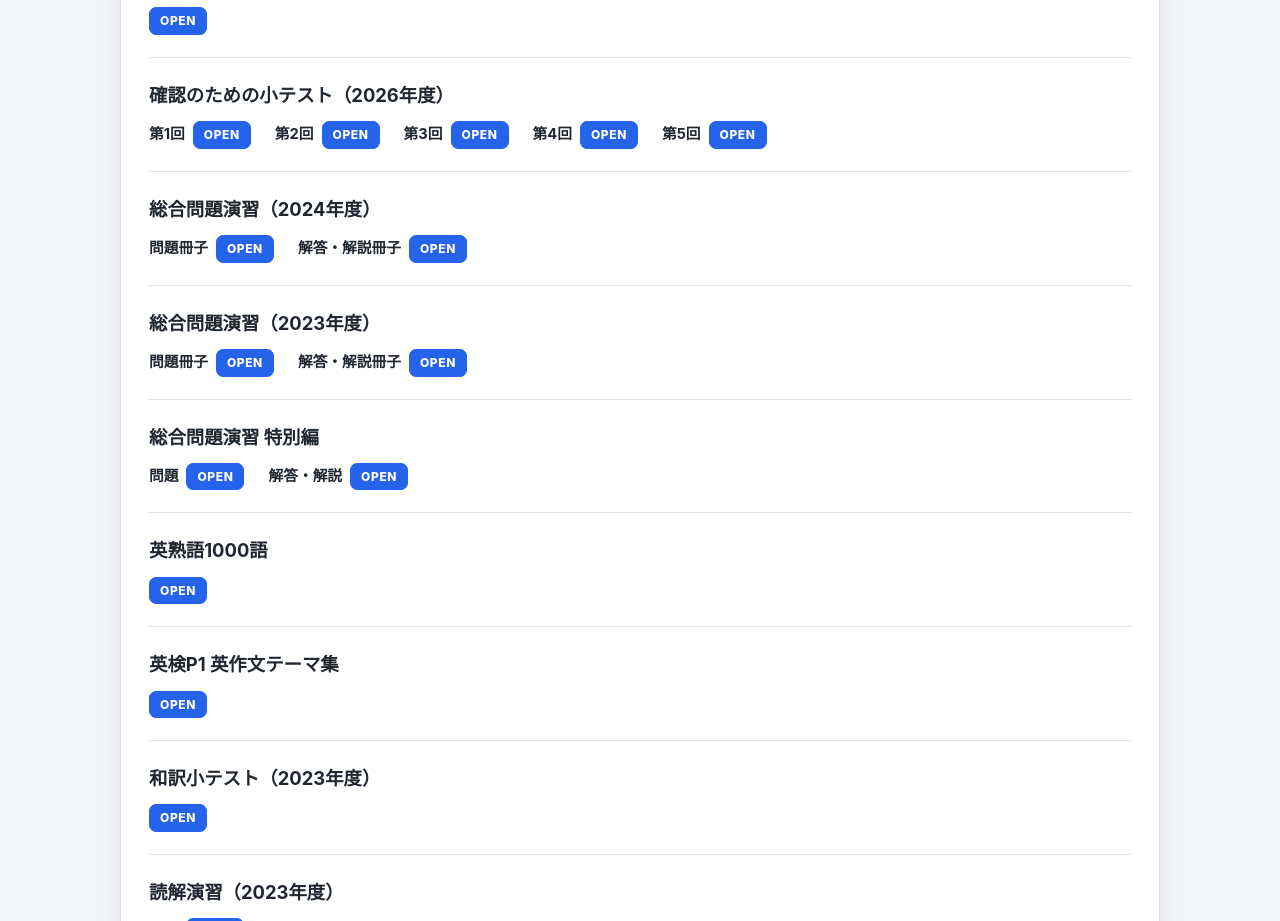
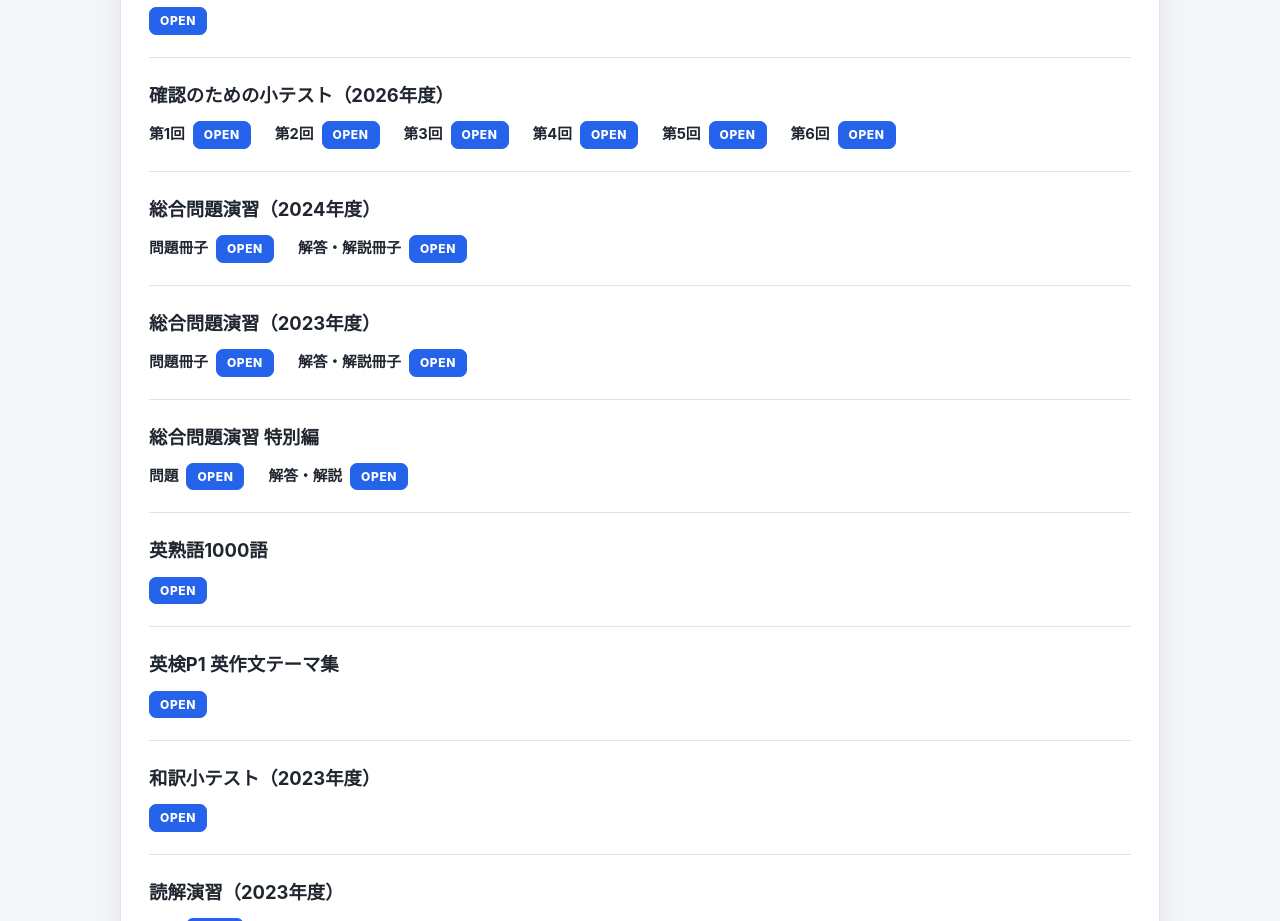
Before and after one commit to charliepre/per-library, a plain HTML site: page university-entrance-exam.html in a window 1280 px wide. Shown: the part 900-1821 px from the top of the page. Drawn offline with Linux system fonts and the light colour scheme.

Commit message:
Add review quiz 06

```diff
--- a/university-entrance-exam.html
+++ b/university-entrance-exam.html
@@ -157,6 +157,11 @@
           <li class="pdf-entry">
             <span class="pdf-entry-label">第5回</span>
             <a class="pdf-link" href="pdf/university-entrance-exam/english/english-review-quiz-2026-05.pdf" target="_blank" rel="noopener">OPEN</a>
+          </li>
+
+          <li class="pdf-entry">
+            <span class="pdf-entry-label">第6回</span>
+            <a class="pdf-link" href="pdf/university-entrance-exam/english/english-review-quiz-2026-06.pdf" target="_blank" rel="noopener">OPEN</a>
           </li>
         </ul>
       </div>
```
